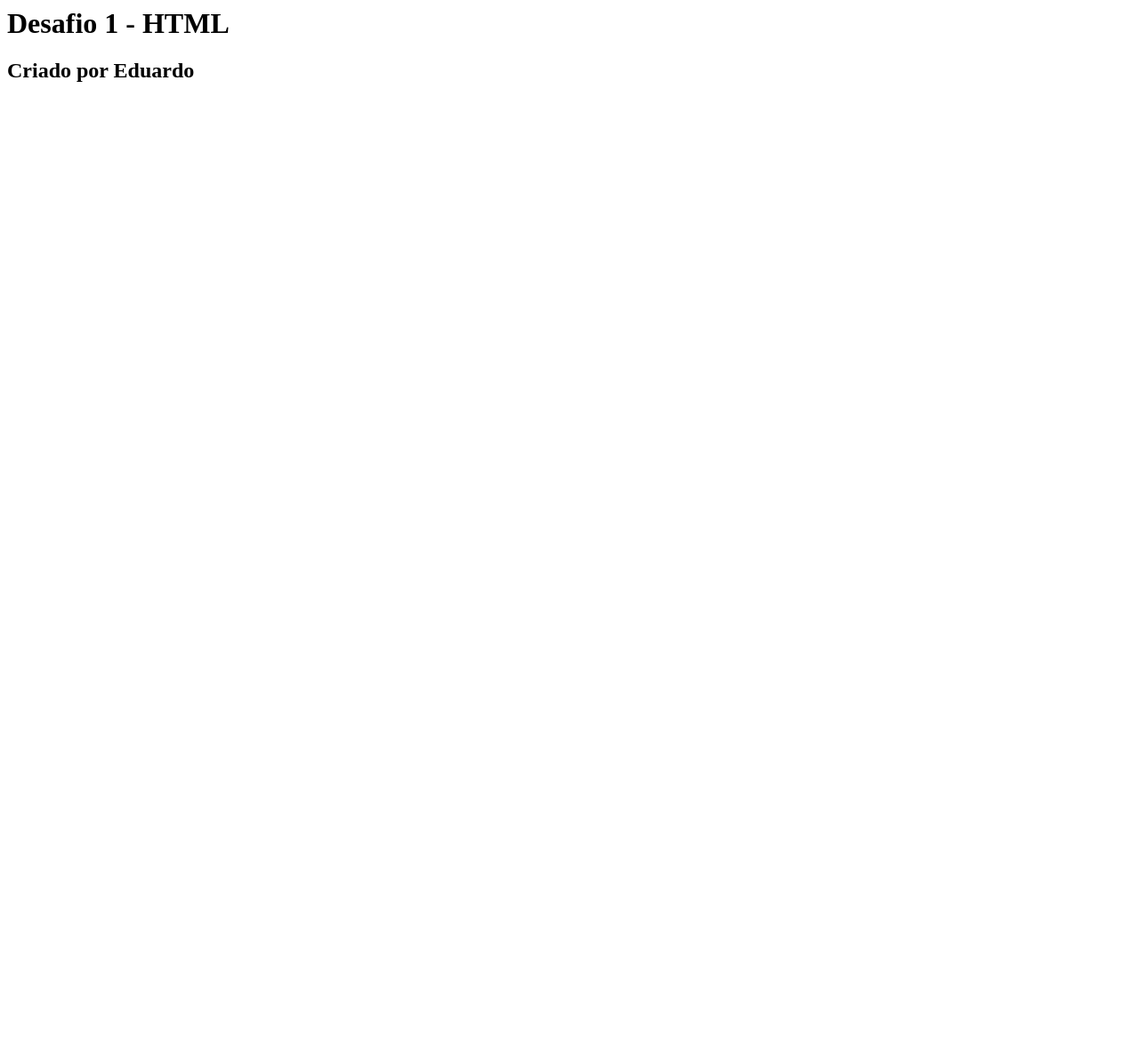
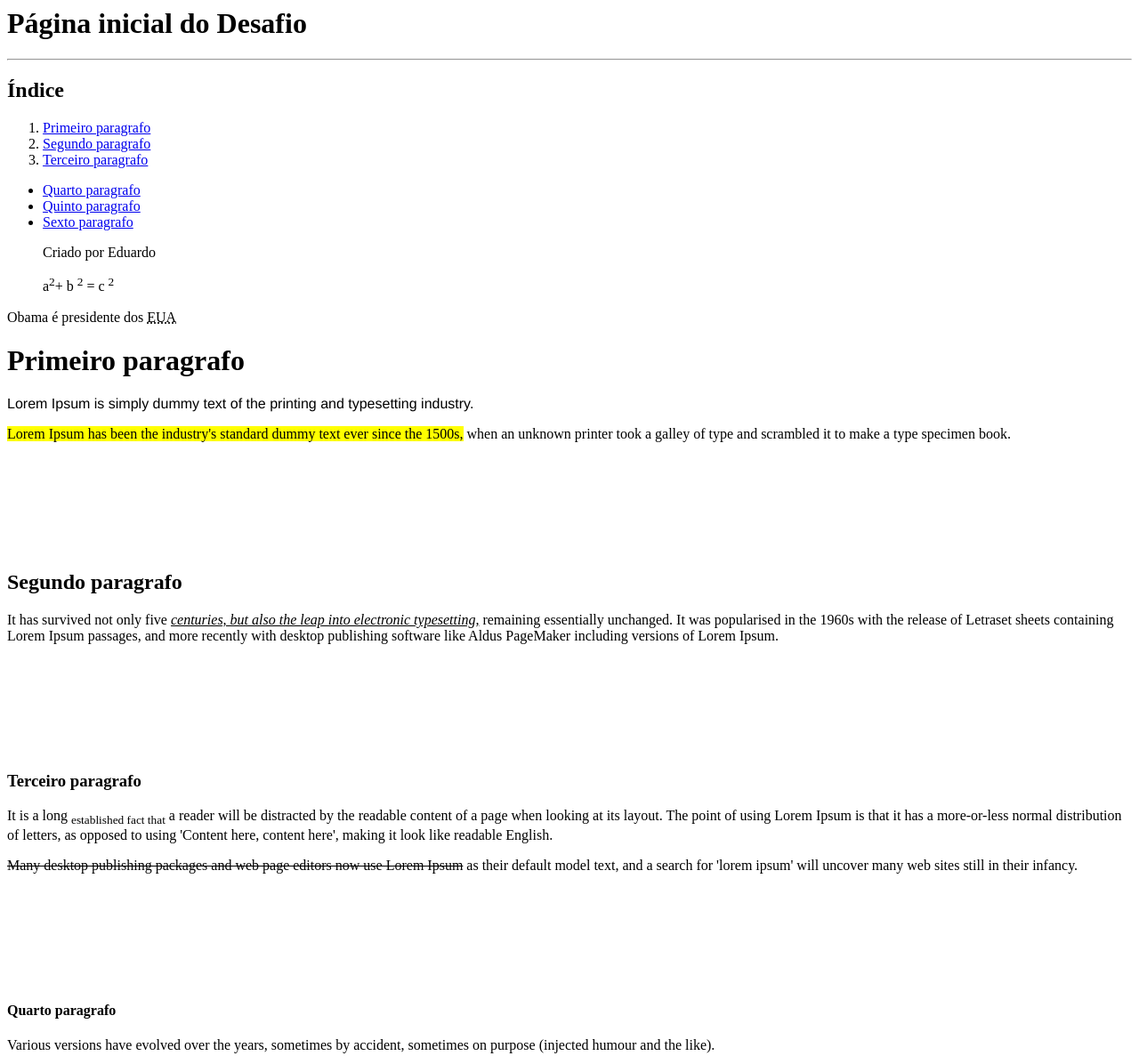
Before and after one commit to eduardocl018/bootcamp-ntt-data, a plain HTML site: page html-desafio-1/index.html in a window 1280 px wide. Shown: the top 1187 px of the page at 89% size. Before the commit the page ends 800 px from the top, so only its background shows below. Drawn offline with Linux system fonts and the light colour scheme.

Commit message:
atualizado

```diff
--- a/html-desafio-1/index.html
+++ b/html-desafio-1/index.html
@@ -4,7 +4,87 @@
     <title>Desafio 1 - HTML</title>
 </head>
 <body>
-    <h1>Desafio 1 - HTML</h1>
-    <h2>Criado por Eduardo</h2>
+    <h1 id="inicio">Página inicial do Desafio</h1>
+    <hr />
+    <h2>Índice</h2>
+    <ol>
+        <li><a href="#primeiro">Primeiro paragrafo</a></li>
+        <li><a href="#segundo">Segundo paragrafo</a></li>
+        <li><a href="#terceiro">Terceiro paragrafo</a></li>
+    </ol>
+
+    <ul>
+        <li><a href="#quarto">Quarto paragrafo</a></li>
+        <li><a href="#quinto">Quinto paragrafo</a></li>
+        <li><a href="#sexto">Sexto paragrafo</a></li>
+    </ul>
+
+    <blockquote>Criado por Eduardo</blockquote>
+    <blockquote>a<sup>2</sup>+ b <sup>2</sup> = c <sup>2</sup></blockquote>
+
+    <p>Obama é presidente dos <abbr title="Estados Unidos da América">EUA</abbr></p>
+
+    <h1 id="primeiro">Primeiro paragrafo</h1>
+    <p style="font-family: 'Franklin Gothic Medium', 'Arial Narrow', Arial, sans-serif;">Lorem Ipsum is simply dummy text of the printing and typesetting industry.
+    <p><mark>Lorem Ipsum has been the industry's standard dummy text ever since the 1500s,</mark> when an unknown printer took a galley of type and scrambled it to make a type specimen book.</p>
+
+    <br/>
+    <br/>
+    <br/>
+    <br/>
+    <br/>
+    <br/>
+
+    <h2 id="segundo">Segundo paragrafo</h2>
+    <p>It has survived not only five <i><u>centuries, but also the leap into electronic typesetting,</u></i> remaining essentially unchanged. It was popularised in the 1960s with the release of Letraset sheets containing Lorem Ipsum passages, and more recently with desktop publishing software like Aldus PageMaker including versions of Lorem Ipsum.</p>
+
+    <br/>
+    <br/>
+    <br/>
+    <br/>
+    <br/>
+    <br/>
+
+    <h3 id="terceiro">Terceiro paragrafo</h3>
+    <p>It is a long <sub>established fact that</sub> a reader will be distracted by the readable content of a page when looking at its layout. The point of using Lorem Ipsum is that it has a more-or-less normal distribution of letters, as opposed to using 'Content here, content here', making it look like readable English.</p>
+    <p><del>Many desktop publishing packages and web page editors now use Lorem Ipsum</del> as their default model text, and a search for 'lorem ipsum' will uncover many web sites still in their infancy.</p>
+
+    <br/>
+    <br/>
+    <br/>
+    <br/>
+    <br/>
+    <br/>
+
+    <h4 id="quarto">Quarto paragrafo</h4>
+    <p>Various versions have evolved over the years, sometimes by accident, sometimes on purpose (injected humour and the like).</p>
+    <p>Contrary to popular belief, Lorem Ipsum is not simply random text.
+
+    <br/>
+    <br/>
+    <br/>
+    <br/>
+    <br/>
+    <br/>
+
+    <h5 id="quinto">Quinto paragrafo</h5>
+    <p>It has roots in a piece of classical Latin literature from 45 BC, making it over 2000 years old.</p>
+    <p>Richard McClintock, a Latin professor at Hampden-Sydney College in Virginia, looked up one of the more obscure Latin words, consectetur, from a Lorem Ipsum passage, and going through the cites of the word in classical literature, discovered the undoubtable source.</p>
+
+    <br/>
+    <br/>
+    <br/>
+    <br/>
+    <br/>
+    <br/>
+
+    <h6 id="sexto">Sexto paragrafo</h6>
+    <p>Lorem Ipsum comes from sections 1.10.32 and 1.10.33 of "de Finibus Bonorum et Malorum" (The Extremes of Good and Evil) by Cicero, written in 45 BC.</p>
+    <p>This book is a treatise on the theory of ethics, very popular during the Renaissance. The first line of Lorem Ipsum, "Lorem ipsum dolor sit amet..", comes from a line in section 1.10.32.</p>
+
+    <br/>
+
+    <small><a href="#inicio">VOLTAR AO TOPO]</a></small>
+
 </body>
 </html>
```
